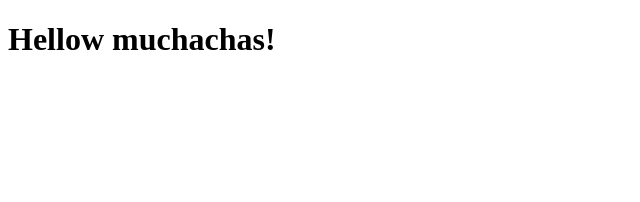
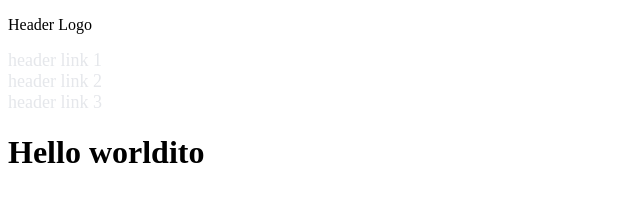
Before and after one commit to joaofsantos16/landing-page, a plain HTML site: page index.html in a window 1280 px wide. Shown: the whole page, without its empty margins (0-640 px from the left). Drawn offline with Linux system fonts and the light colour scheme.

Commit message:
Change index.html code

```diff
--- a/index.html
+++ b/index.html
@@ -1,11 +1,21 @@
 <!DOCTYPE html>
-<html>
-    <head>
-        <title>Landing Page</title>
-        <meta charset="UTF-8">
-    </head>
+<html lang="en">
+<head>
+    <meta charset="UTF-8">
+    <meta http-equiv="X-UA-Compatible" content="IE=edge">
+    <meta name="viewport" content="width=device-width, initial-scale=1.0">
+    <title>Landing page</title>
+    <link rel="stylesheet" href="styles.css">
+</head>
 
-    <body>
-        <h1>Hellow muchachas!</h1>
-    </body>
+<header>
+    <p>Header Logo</p>
+    <div class="header-text">header link 1</div>
+    <div class="header-text">header link 2</div>
+    <div class="header-text">header link 3</div>
+</header>
+
+<body>
+    <h1>Hello worldito</h1>
+</body>
 </html>
```
